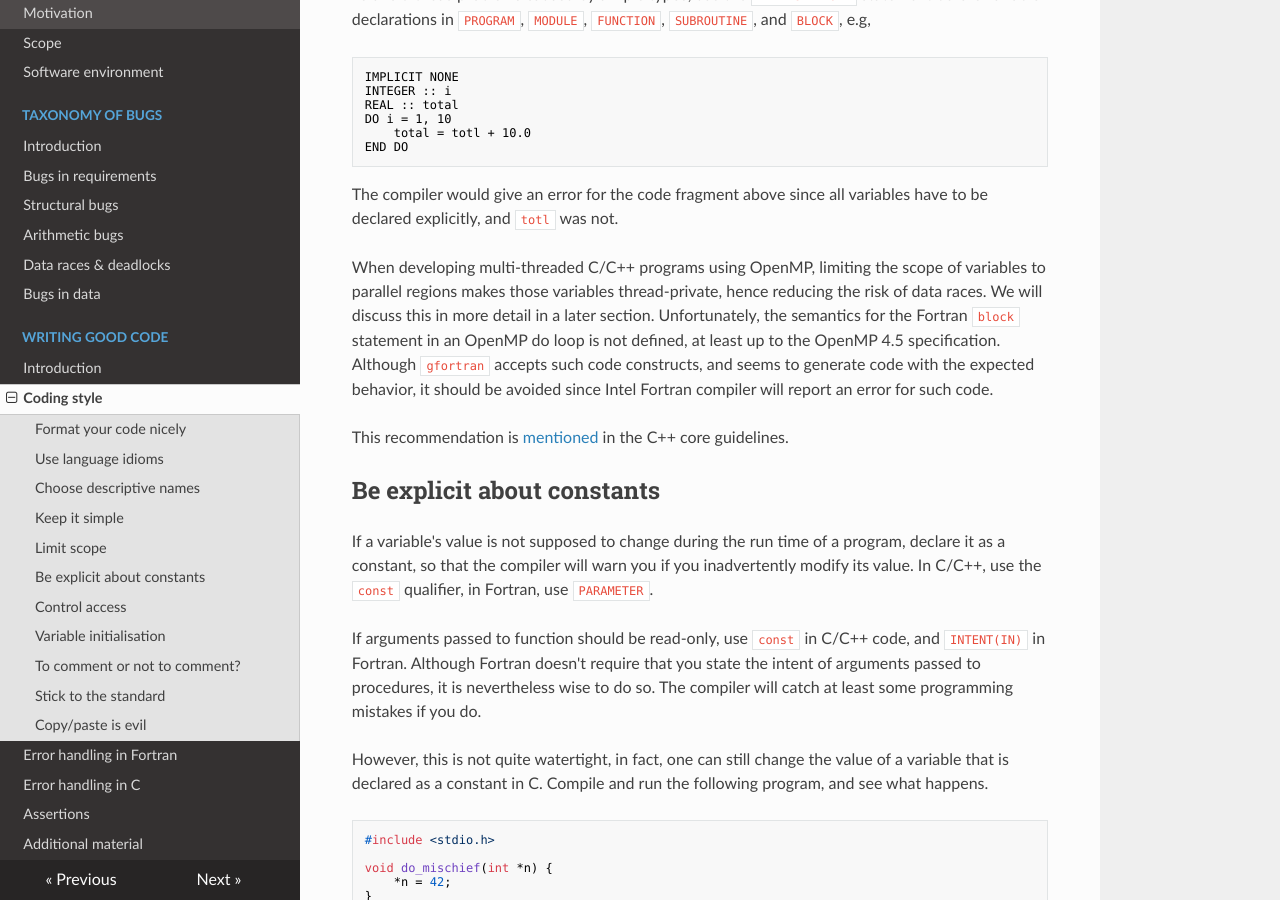
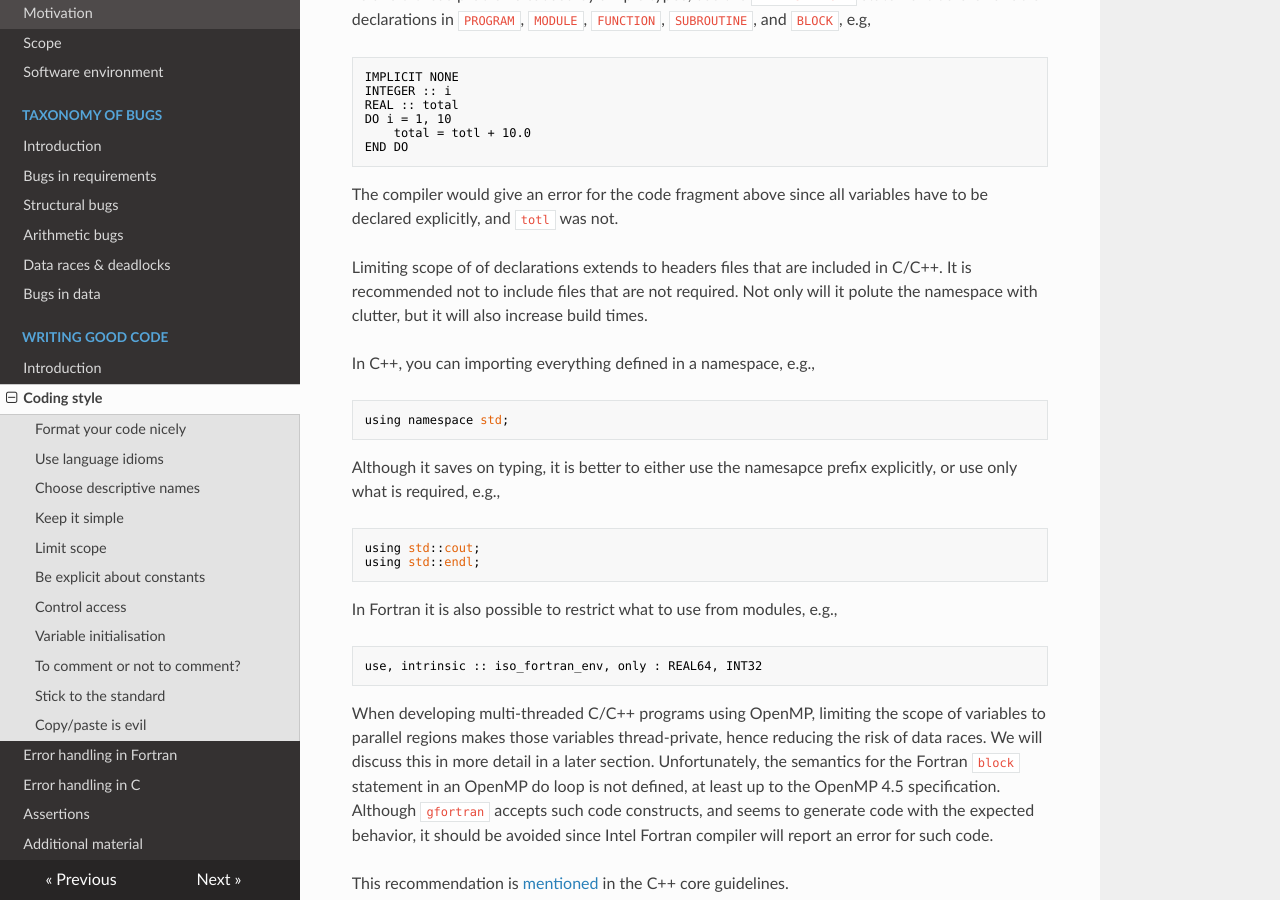
Before and after one commit to gjbex/Defensive_programming_and_debugging, an MkDocs documentation site: the page built from docs/CodingBestPractices/coding_best_practices.md, in a window 1280 px wide and 900 px high, scrolled down 4305 px. Built offline with MkDocs 1.6.1, drawn with Linux system fonts in a browser that asks for light colours; nearby versions of some CDN libraries.

Commit message:
Add paragraph on restricting imports to minimum

```diff
--- a/docs/CodingBestPractices/coding_best_practices.md
+++ b/docs/CodingBestPractices/coding_best_practices.md
@@ -152,6 +152,27 @@ END DO
 
 The compiler would give an error for the code fragment above since all variables have to be declared explicitly, and `totl` was not.
 
+Limiting scope of of declarations extends to headers files that are included in C/C++.  It is recommended not to include files that are not required.  Not only will it polute the namespace with clutter, but it will also increase build times.
+
+In C++, you can importing everything defined in a namespace, e.g.,
+
+~~~~c
+using namespace std;
+~~~~
+
+Although it saves on typing, it is better to either use the namesapce prefix explicitly, or use only what is required, e.g.,
+
+~~~~c
+using std::cout;
+using std::endl;
+~~~~
+
+In Fortran it is also possible to restrict what to use from modules, e.g.,
+
+~~~~fortran
+use, intrinsic :: iso_fortran_env, only : REAL64, INT32
+~~~~
+
 When developing multi-threaded C/C++ programs using OpenMP, limiting the scope of variables to parallel regions makes those variables thread-private, hence reducing the risk of data races. We will discuss this in more detail in a later section.  Unfortunately, the semantics for the Fortran `block` statement in an OpenMP do loop is not defined, at least up to the OpenMP 4.5 specification.  Although `gfortran` accepts such code constructs, and seems to generate code with the expected behavior, it should be avoided since Intel Fortran compiler will report an error for such code.
 
 This recommendation is [mentioned](https://isocpp.github.io/CppCoreGuidelines/CppCoreGuidelines#Res-scope) in the C++ core guidelines.
```
